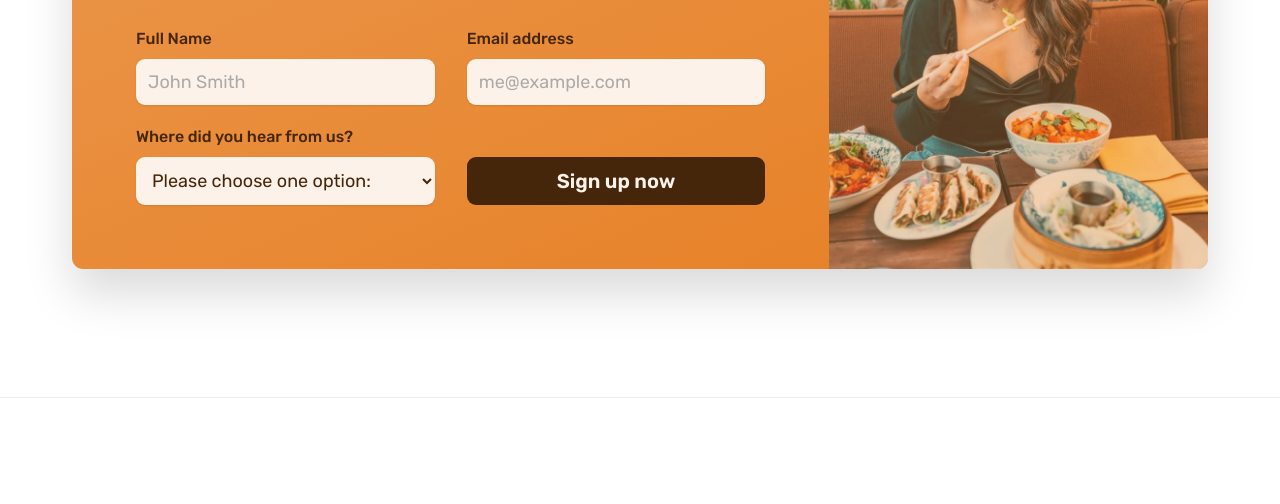
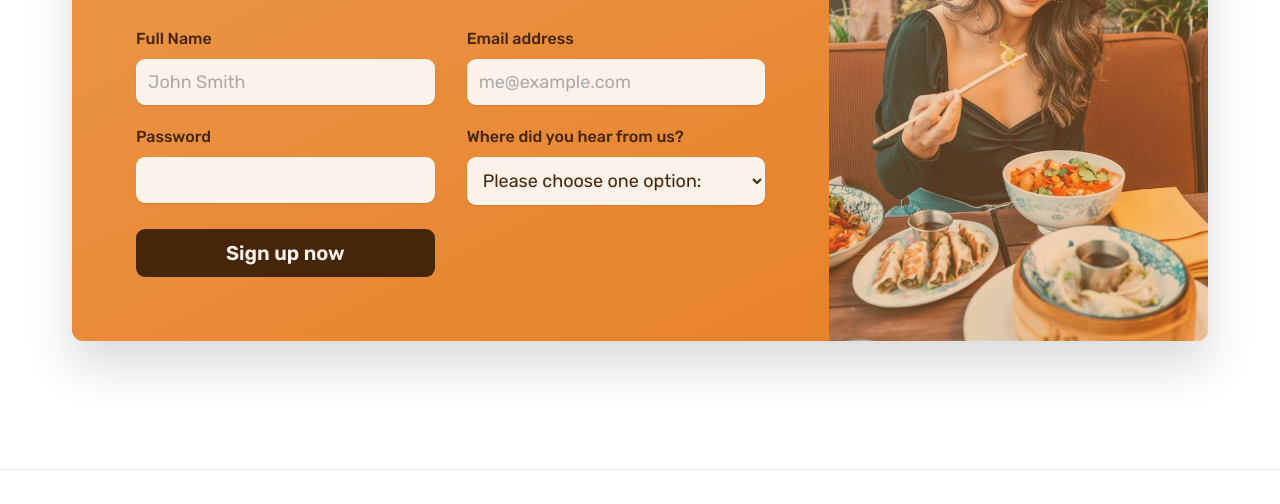
Before and after one commit to Abdul-Waris-2566/Omnifood, a plain HTML site: page index.html in a window 1280 px wide. Shown: the part 6860-7364 px from the top of the page. Drawn offline with nearby package versions, Linux system fonts and the light colour scheme; some packages are replaced by stand-ins of ours; a script that the page names is missing.

Commit message:
Update index.html

```diff
--- a/index.html
+++ b/index.html
@@ -612,6 +612,15 @@
                     required
                   />
                 </div>
+                <div>
+                  <label for="password">Password</label>
+                  <input
+                    id="password"
+                    type="password"
+                    name="password"
+                    required
+                  />
+                </div>
 
                 <div>
                   <label for="select-where">Where did you hear from us?</label>
```
